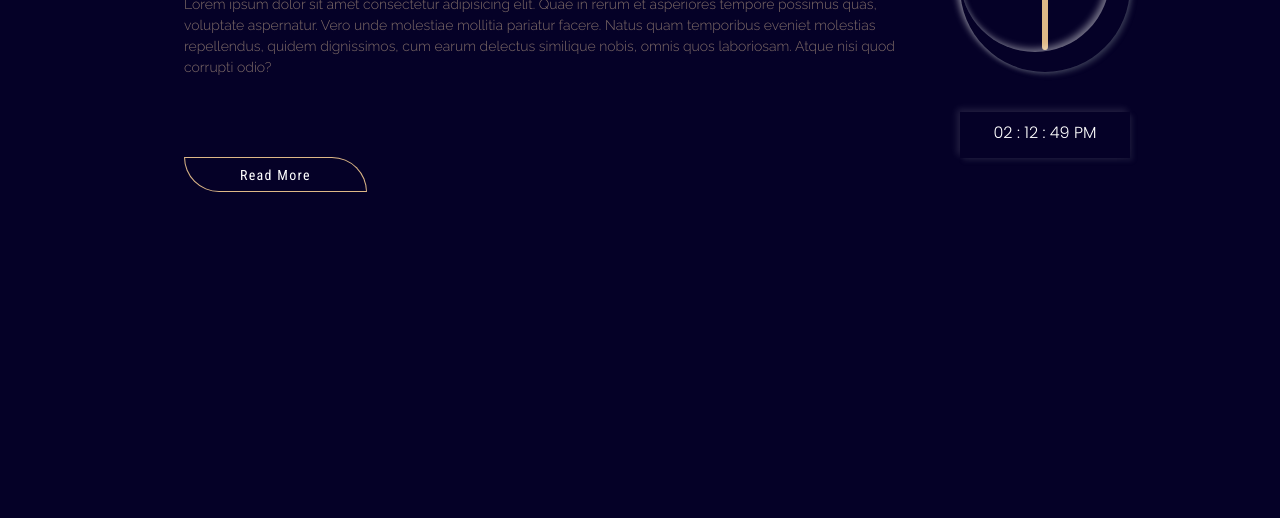
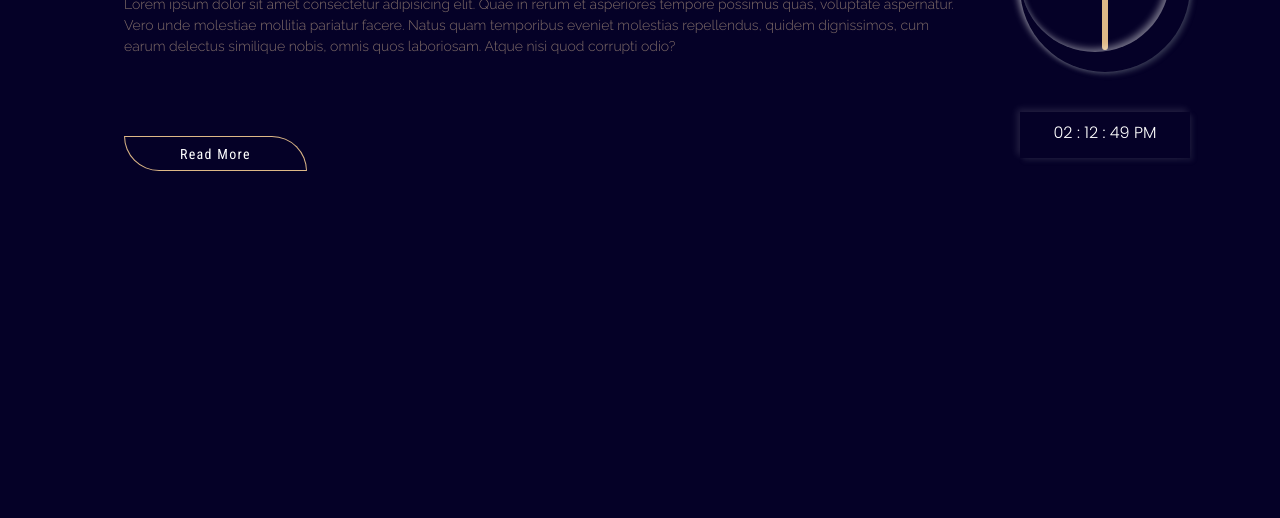
Before and after one commit to CodewithKisha/Javascript_timer, a plain HTML site: page index.html in a window 1280 px wide. Shown: the part 282-800 px from the top of the page. Drawn offline with Linux system fonts and the light colour scheme.

Commit message:
Update style.css

```diff
--- a/style.css
+++ b/style.css
@@ -14,7 +14,7 @@ body {
 .container {
     display: flex;
     background: rgb(5, 1, 39);
-    padding: 60px;
+    padding: 60px 0 0 0;
     box-sizing: border-box;
 }
 
@@ -22,10 +22,6 @@ body {
     background:rgb(5, 1, 39);
     color: #fff;
     padding: 4rem;
-}
-
-.content p {
-    padding: 0 0 6em 0;
 }
 
 h1 {
@@ -50,7 +46,7 @@ p {
     font-size: 14px;
     color: rgba(240, 207, 163, 0.527);
     line-height: 1.5;
-    padding-top: 20px;
+    padding: 0 0 6em 0;
 }
 
 .btn {
```
